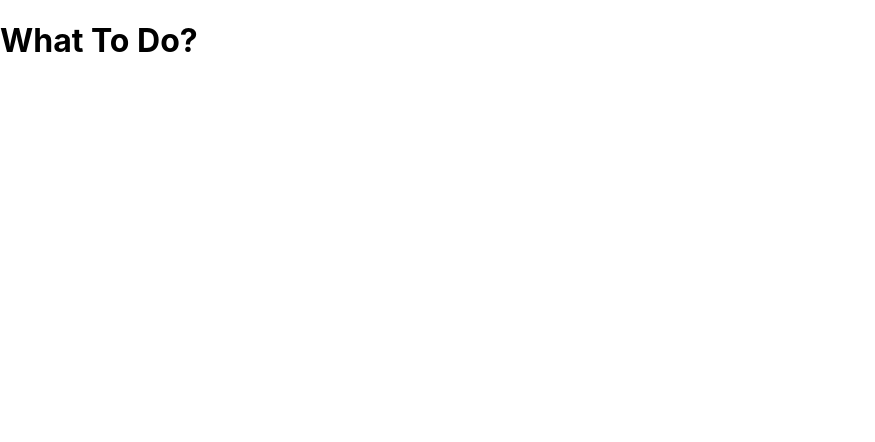
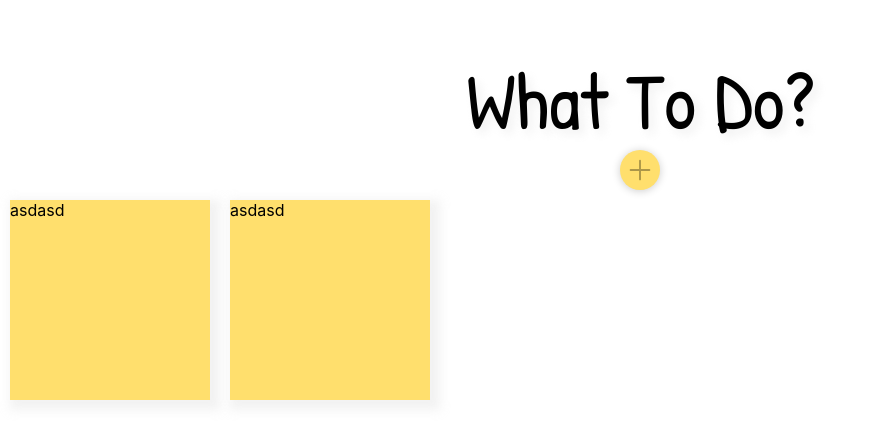
Before and after one commit to CyrusOlega/to-do, a React (Create React App) app: page / in a window 1280 px wide. Shown: the top 442 px of the page, without its empty margins (0-875 px from the left). Built offline with nearby package versions, Linux system fonts and the light colour scheme.

Commit message:
added components added Header component added sticky note sub component

```diff
--- a/package.json
+++ b/package.json
@@ -8,6 +8,7 @@
     "@testing-library/user-event": "^13.5.0",
     "react": "^18.2.0",
     "react-dom": "^18.2.0",
+    "react-icons": "^5.0.1",
     "react-scripts": "5.0.1",
     "web-vitals": "^2.1.4"
   },
--- a/src/App.css
+++ b/src/App.css
@@ -1,38 +1,57 @@
+@import url("https://fonts.googleapis.com/css2?family=Patrick+Hand&display=swap");
+
 .App {
   text-align: center;
 }
 
-.App-logo {
-  height: 40vmin;
-  pointer-events: none;
+button {
+  cursor: pointer;
 }
-
-@media (prefers-reduced-motion: no-preference) {
-  .App-logo {
-    animation: App-logo-spin infinite 20s linear;
-  }
-}
-
-.App-header {
-  background-color: #282c34;
-  min-height: 100vh;
+#header {
   display: flex;
   flex-direction: column;
   align-items: center;
+  margin-top: 50px;
+}
+#header span {
+  margin-block-start: -0px;
+  margin-block-end: -0px;
+  line-height: 100px;
+  height: 100px;
+  font-weight: 500;
+  text-align: center;
+  font-size: 500%;
+  font-family: "Patrick Hand", cursive;
+  text-shadow: 5px 5px 10px rgba(226, 226, 226, 0.495);
+}
+#header button {
+  display: flex;
+  background-color: #ffdf6d;
+  box-shadow: 0 1px 8px 0 rgba(0, 0, 0, 0.2);
+  align-items: center;
   justify-content: center;
-  font-size: calc(10px + 2vmin);
-  color: white;
+  margin: 0px;
+  padding: 0px;
+  width: 40px;
+  height: 40px;
+  border-radius: 50px;
+  border: none;
+  border-width: 1px;
 }
 
-.App-link {
-  color: #61dafb;
+.button-icons {
+  display: flex;
 }
 
-@keyframes App-logo-spin {
-  from {
-    transform: rotate(0deg);
-  }
-  to {
-    transform: rotate(360deg);
-  }
+#sticky-note-container {
+  display: flex;
+  flex-wrap: wrap;
 }
+
+.sticky-note {
+  background-color: #ffdf6d;
+  width: 200px;
+  height: 200px;
+  box-shadow: 5px 5px 10px 5px rgba(210, 210, 210, 0.293);
+  margin: 10px;
+}
--- a/src/App.js
+++ b/src/App.js
@@ -1,11 +1,13 @@
 import logo from "./logo.svg";
 import "./App.css";
 import Header from "./components/Header";
+import Body from "./components/Body";
 
 function App() {
   return (
     <div>
       <Header />
+      <Body />
     </div>
   );
 }
--- /dev/null
+++ b/src/components/Body.js
@@ -0,0 +1,12 @@
+export default function Body() {
+  return (
+    <div id="sticky-note-container">
+      <div className="sticky-note">
+        <span>asdasd</span>
+      </div>
+      <div className="sticky-note">
+        <span>asdasd</span>
+      </div>
+    </div>
+  );
+}
--- a/src/components/Header.js
+++ b/src/components/Header.js
@@ -1,7 +1,15 @@
+import { IconContext } from "react-icons";
+import { HiPlus } from "react-icons/hi2";
+
 export default function Header() {
   return (
-    <div>
-      <h1>What To Do?</h1>
+    <div id="header">
+      <span>What To Do?</span>
+      <button>
+        <IconContext.Provider value={{ size: "30px", color: "#ab9649" }}>
+          <HiPlus className="button-icons" />
+        </IconContext.Provider>
+      </button>
     </div>
   );
 }
```
Also changed, not shown: 1 other file (tests, documents, lock files or other folders).
